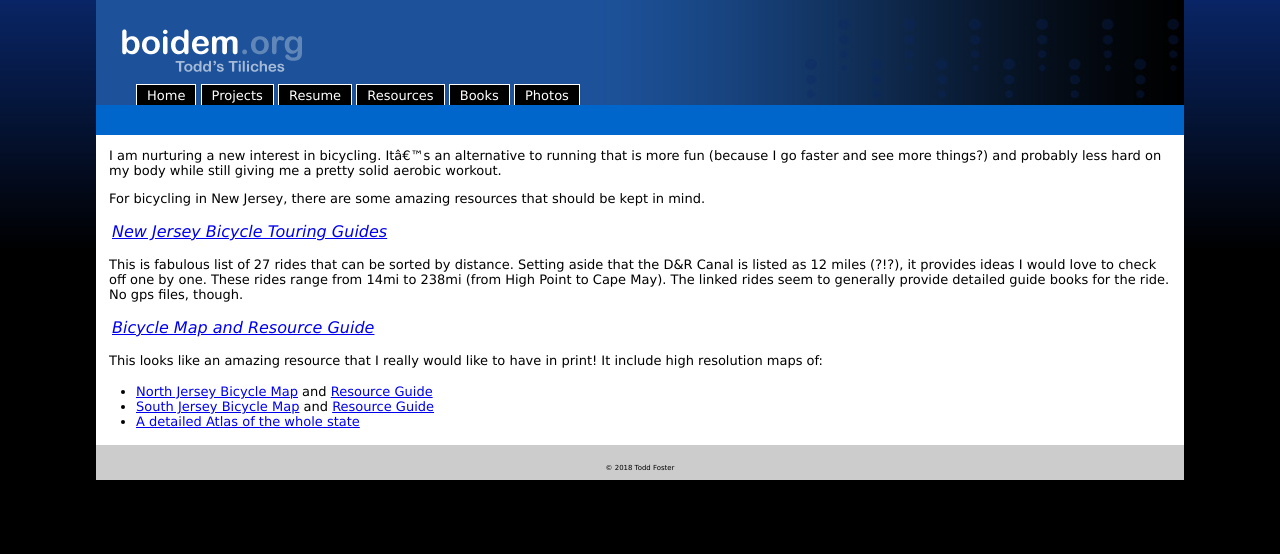
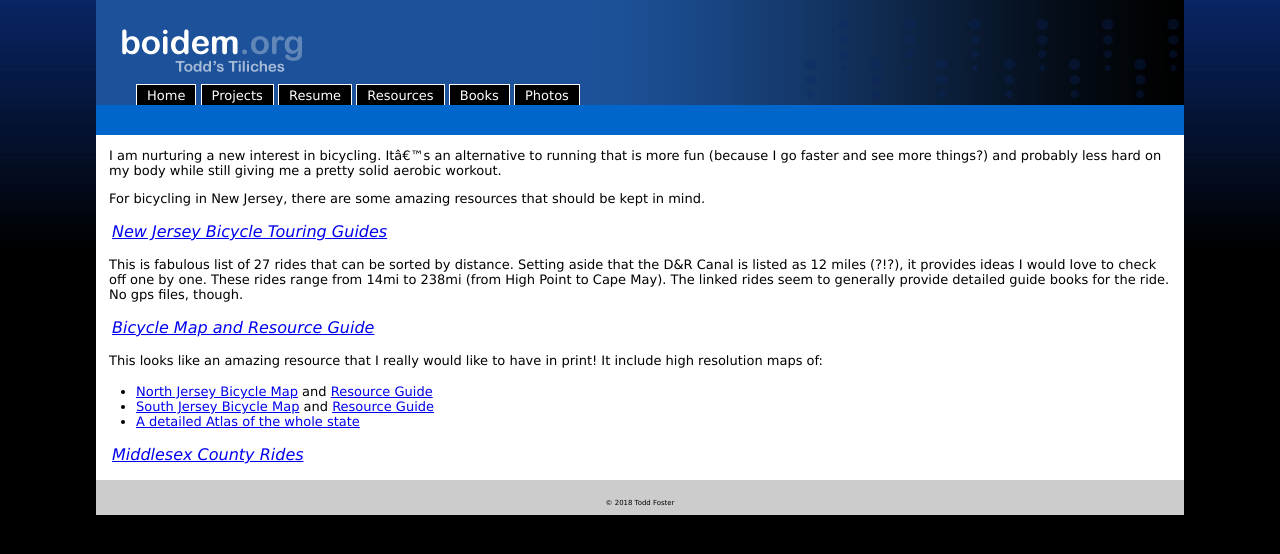
Before and after one commit to toddfoster/toddfoster.github.com, a Jekyll site: the page built from biking.md, in a window 1280 px wide. Shown: the top 554 px of the page. Built offline with Jekyll 4.4.1, drawn with Linux system fonts in a browser that asks for light colours.

Commit message:
add link

```diff
--- a/biking.md
+++ b/biking.md
@@ -12,8 +12,11 @@ For bicycling in New Jersey, there are some amazing resources that should be kep
 This is fabulous list of 27 rides that can be sorted by distance. Setting aside that the D&R Canal is listed as 12 miles (?!?), it provides ideas I would love to check off one by one. These rides range from 14mi to 238mi (from High Point to Cape May). The linked rides seem to generally provide detailed guide books for the ride. No gps files, though.
 
 ### [Bicycle Map and Resource Guide](https://dot.nj.gov/transportation/commuter/bike/guide.shtm)
+
 This looks like an amazing resource that I really would like to have in print! It include high resolution maps of:
 
 * [North Jersey Bicycle Map](https://dot.nj.gov/transportation/commuter/bike/pdf/njbicyclemapnorthern.pdf) and [Resource Guide](https://dot.nj.gov/transportation/commuter/bike/pdf/njbicyclemapandguidenewark.pdf)
 * [South Jersey Bicycle Map](https://dot.nj.gov/transportation/commuter/bike/pdf/njbicyclemapsouthern.pdf) and [Resource Guide](https://dot.nj.gov/transportation/commuter/bike/pdf/njbicyclemapandguidecamden.pdf)
 * [A detailed Atlas of the whole state](https://dot.nj.gov/transportation/commuter/bike/pdf/njbicycleatlas.pdf)
+
+### [Middlesex County Rides](https://discovermiddlesex.com/outdoorguide/biking/)
```
